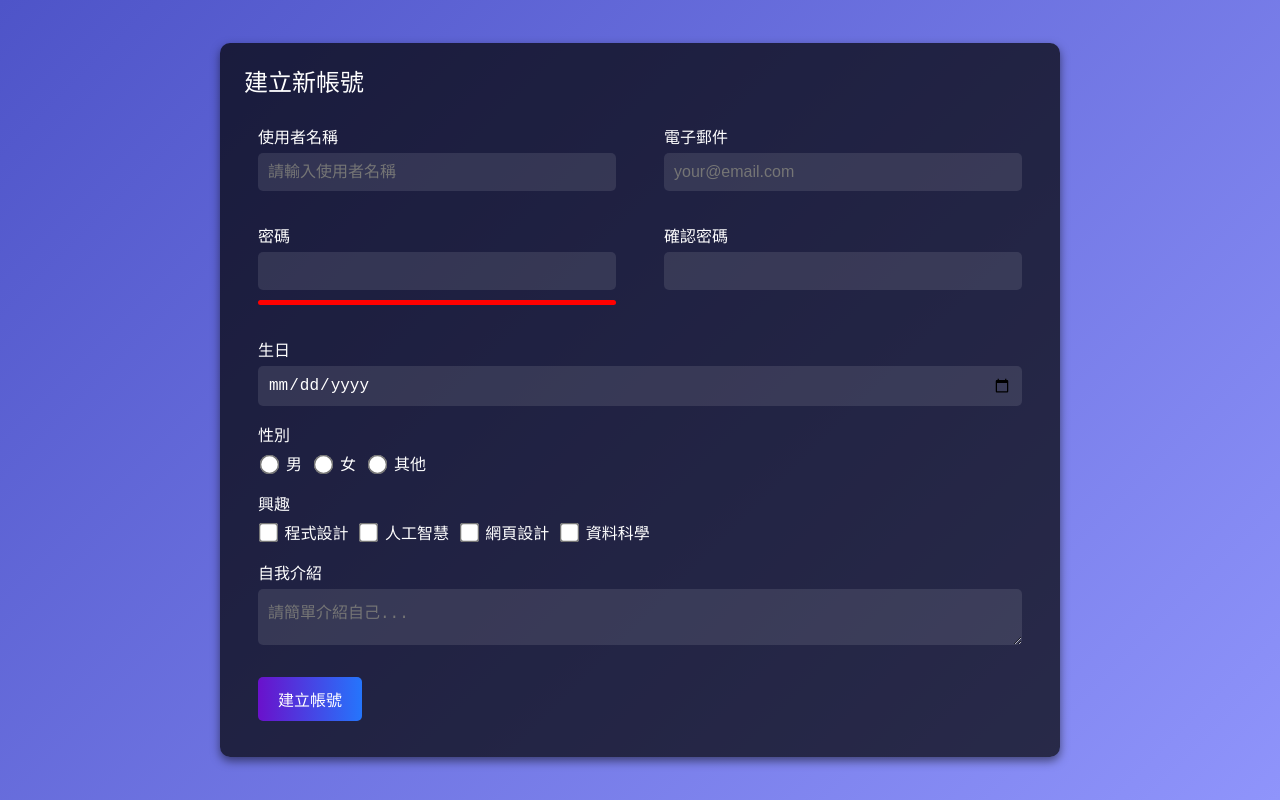
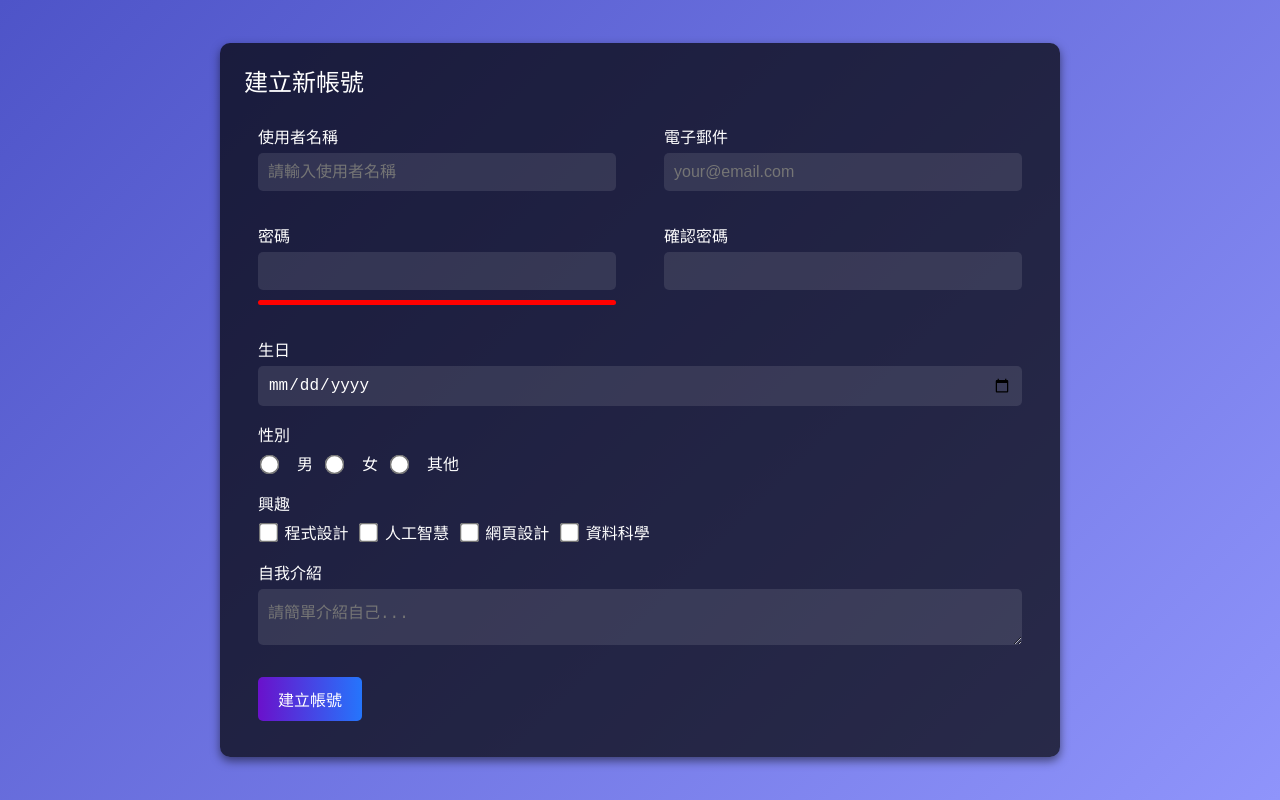
Before and after one commit to cpy1126/cpy1126.github.io, a plain HTML site: page index.html in a window 1280 px wide. Drawn offline with Linux system fonts and the light colour scheme.

Commit message:
Update index.css

```diff
--- a/index.css
+++ b/index.css
@@ -101,7 +101,7 @@ input:focus, textarea:focus {
 .radio-group label {
     display: flex;
     align-items: center;
-    gap: 5px;
+    gap: 16px;
 }
 
 .checkbox-group input[type="checkbox"] {
```
